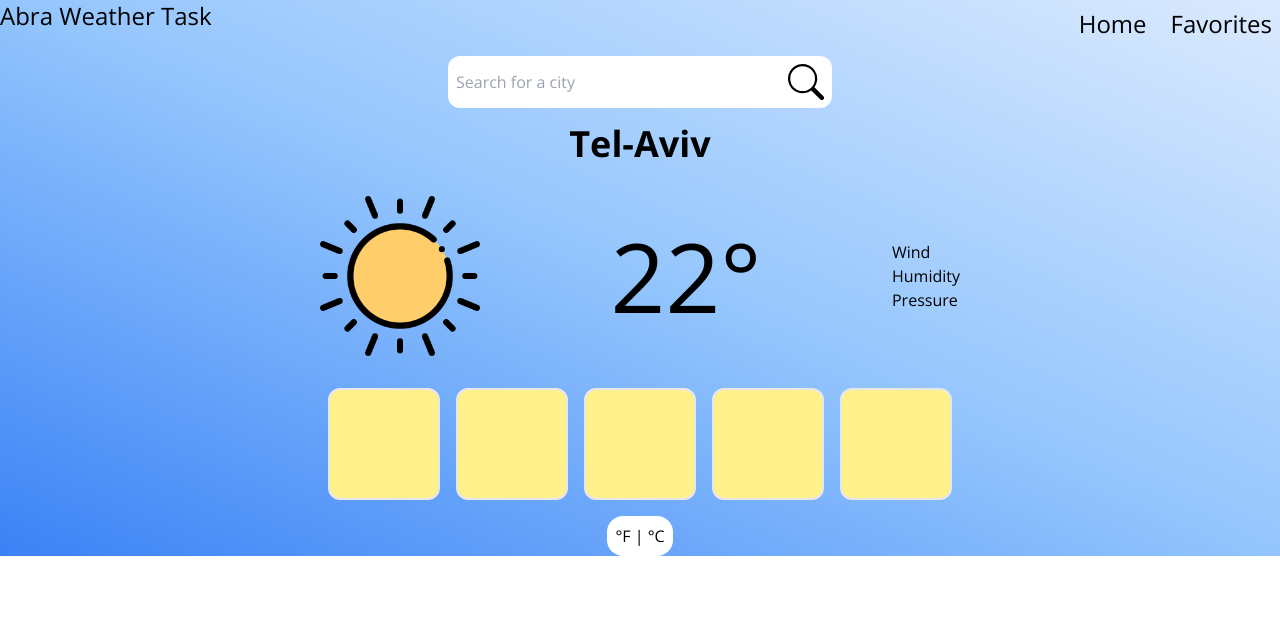
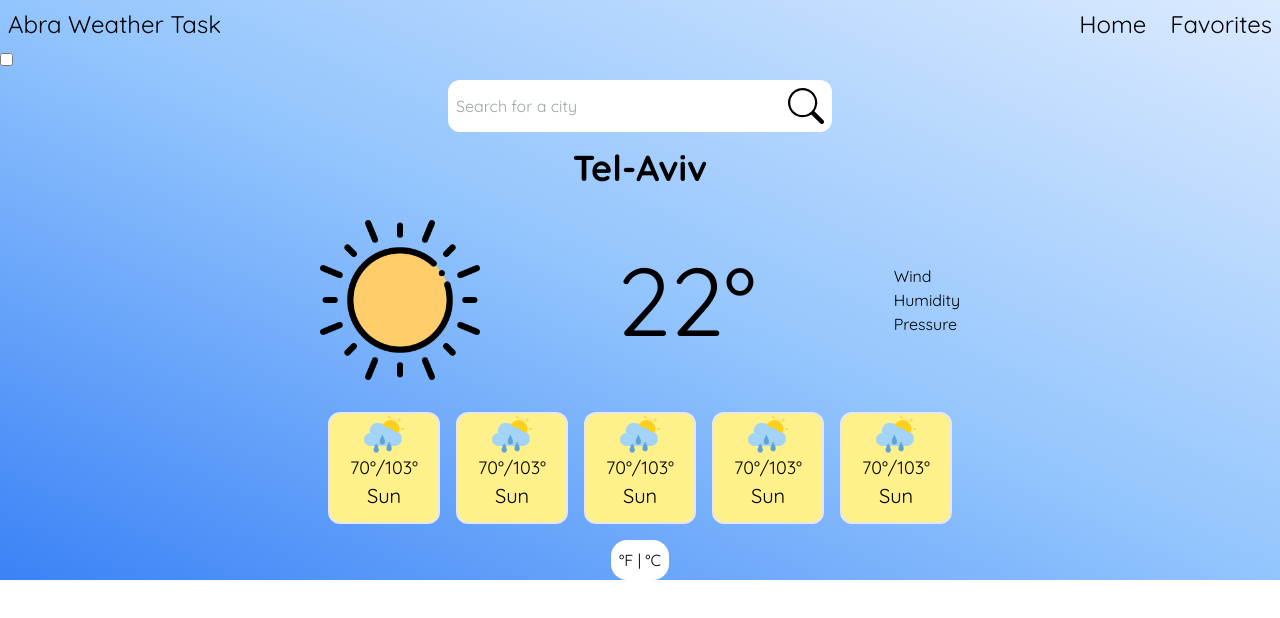
Before and after one commit to Smirnovious/Alex-Smirnov-02-10-2022, a React (Create React App) app: page / in a window 1280 px wide. Shown: the top 618 px of the page. Built offline with nearby package versions, Linux system fonts and the light colour scheme; no server answers.

Commit message:
started working on autocomplete search

```diff
--- a/src/Pages/main/MainPage.js
+++ b/src/Pages/main/MainPage.js
@@ -1,4 +1,4 @@
-import React, { useEffect } from 'react'
+import React, { useEffect, useState } from 'react'
 import FahrenheitToCelsius from './components/FahrenheitToCelsius'
 import NavBar from './components/NavBar'
 import SearchBar from './components/SearchBar'
@@ -7,22 +7,23 @@ import WeatherPanel from './components/WeatherPanel'
 const API = 'QcpZQ2HRLYqJe0dobhTOQL7fAYwWWmKm'
 
 const MainPage = () => {
+const [darkMode, setDarkMode] = useState(false)
 
-  useEffect(() => {
-    const getWeather = async () => {
-      const response = await fetch(`http://dataservice.accuweather.com/forecasts/v1/daily/5day/215854?apikey=${API}&metric=true`)
-      const data = await response.json()
-      console.log(data)
-    }
-    getWeather()
-  }, [])
+  // useEffect(() => {
+  //   const getWeather = async () => {
+  //     const response = await fetch(`http://dataservice.accuweather.com/forecasts/v1/daily/5day/215854?apikey=${API}&metric=true`)
+  //     const data = await response.json()
+  //     console.log(data)
+  //   }
+  //   getWeather()
+  // }, [])
 
-    const getCity = async () => {
-      const response = await fetch(`http://dataservice.accuweather.com/locations/v1/cities/search?apikey=${API}&q=Tel%20Aviv`)
-      const data = await response.json()
-      console.log(data)
-    }
-    getCity()
+  //   const getCity = async () => {
+  //     const response = await fetch(`http://dataservice.accuweather.com/locations/v1/cities/search?apikey=${API}&q=Tel%20Aviv`)
+  //     const data = await response.json()
+  //     console.log(data)
+  //   }
+  //   getCity()
 
 
 
@@ -30,6 +31,10 @@ const MainPage = () => {
   return (
     <div className='bg-gradient-to-bl from-blue-100 via-blue-300 to-blue-500'>
     <NavBar/>
+     <label class="toggleDarkBtn">
+        <input type="checkbox" onClick={() => setDarkMode(!darkMode)} />
+        <span class="slideBtnTg round"></span>
+      </label>
     <SearchBar/>
     <WeatherPanel/>
     <Weather5DayForecast/>
--- a/src/Pages/main/components/NavBar.jsx
+++ b/src/Pages/main/components/NavBar.jsx
@@ -3,10 +3,10 @@ import React from 'react'
 const NavBar = () => {
   return (
     <div className='text-2xl flex justify-between'>
-    <p>Abra Weather Task</p>
+    <p className='my-auto ml-2'>Abra Weather Task</p>
     <div>
-        <button className=' rounded p-2 ml-2'>Home</button>
-        <button className=' rounded p-2 ml-2'>Favorites</button>
+        <button className='p-2 ml-2'>Home</button>
+        <button className='p-2 ml-2'>Favorites</button>
     </div>
     </div>
   )
--- a/src/Pages/main/components/SearchBar.jsx
+++ b/src/Pages/main/components/SearchBar.jsx
@@ -2,20 +2,25 @@ import React, { useState } from 'react'
 import {BsSearch} from 'react-icons/bs'
 
 const SearchBar = () => {
-  const [search, setSearch] = useState('')
+  const [searchTerm, setSearchTerm] = useState('')
+  const [counter, setCounter] = useState(0)
+  const handleChange = async (e) => {
+    setSearchTerm(e.target.value)
+    setCounter(prev => prev + 1)
+    const cities = await fetch(`http://dataservice.accuweather.com/locations/v1/cities/autocomplete?apikey=QcpZQ2HRLYqJe0dobhTOQL7fAYwWWmKm&q=${searchTerm}`)
+    const citiesJson = await cities.json()
+    console.log(citiesJson[counter].LocalizedName)
 
-  const handleChange = (data) => {
-    setSearch(data)
   }
 
   return (
     <div className='flex justify-between mt-2 w-96 bg-white rounded-xl p-2 mx-auto'>
         <input
-        className='focus:outline-none'
+        className='w-80 bg-transparent outline-none'
         type="text"
         placeholder="Search for a city"
-        value={search}
-        onChange={(e) => handleChange(e.target.value)}
+        value={searchTerm}
+        onChange={handleChange}
         />
         <BsSearch className='text-4xl my-auto'/>
     </div>
--- a/src/Pages/main/components/Weather5DayForecast.jsx
+++ b/src/Pages/main/components/Weather5DayForecast.jsx
@@ -1,4 +1,5 @@
 import React from 'react'
+import logo from '../../../assets/cloudy.png'
 
 const Weather5DayForecast = () => {
     const x = [1,2,3,4,5]
@@ -6,8 +7,13 @@ const Weather5DayForecast = () => {
   return (
     <div className="flex flex-row w-1/2 mx-auto">
         {x.map((item) => (
-          <div className='border-2 bg-yellow-200 mt-2 rounded-xl w-28 h-28 mx-auto justify-around items-center'>
-    </div>
+          <div className='border-2 bg-yellow-200 mt-2 rounded-xl w-28 h-28
+          mx-auto justify-around items-center'>
+            <img src={logo} alt="" className='w-10 mx-auto'/>
+            <p className='text-lg mx-auto w-fit'>70°/103°</p>
+            <p className='text-xl mx-auto w-fit'>Sun</p>
+
+          </div>
         ))}
     </div>
   )
--- a/src/index.css
+++ b/src/index.css
@@ -1,11 +1,12 @@
-@import url('https://fonts.googleapis.com/css2?family=Open+Sans:ital,wght@0,300;0,400;0,500;0,600;0,700;0,800;1,300;1,400;1,500;1,600;1,700;1,800&display=swap');
+@import url('https://fonts.googleapis.com/css2?family=Quicksand:wght@300;400;500;600;700&display=swap');
+
 @tailwind base;
 @tailwind components;
 @tailwind utilities;
 
 @layer base {
     html {
-        font-family: 'Open Sans', sans-serif;
+        font-family: 'Quicksand', sans-serif;
     }
 
 }
--- a/tailwind.config.js
+++ b/tailwind.config.js
@@ -1,5 +1,6 @@
 /** @type {import('tailwindcss').Config} */
 module.exports = {
+  darkMode: 'class',
   content: [
     "./src/**/*.{js,jsx,ts,tsx}",
   ],
```
Also changed, not shown: src/assets/cloudy.png (added).
